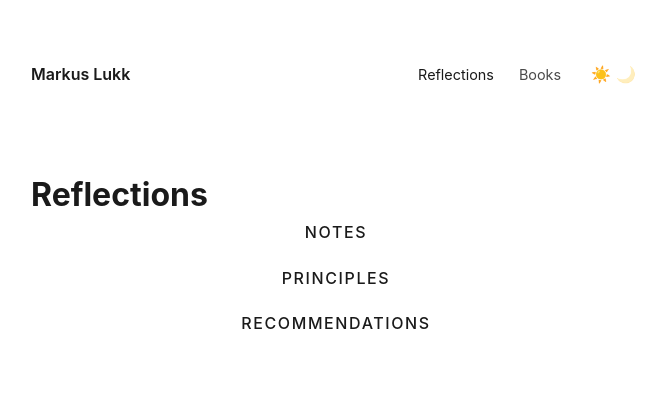
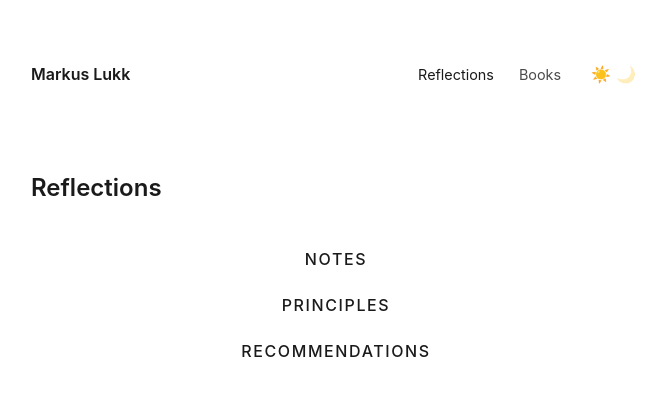
Before and after one commit to markuslukk/markuslukk.github.io, a Jekyll site: the page built from reflections.html, in a window 1280 px wide. Shown: the top 396 px of the page, without its empty margins (304-970 px from the left). Built offline with Jekyll 4.4.1, drawn with Linux system fonts in a browser that asks for light colours.

Commit message:
Update reflections.html

```diff
--- a/reflections.html
+++ b/reflections.html
@@ -15,13 +15,15 @@ title: Reflections - Markus Lukk
     </nav>
   </header>
 
-  <h1 class="page-title">Reflections</h1>
+  <div class="intro">
+    <h1>Reflections</h1>
 
-  <nav class="vertical-nav">
-    <a href="/reflections/notes">Notes</a>
-    <a href="/reflections/principles">Principles</a>
-    <a href="/reflections/recommendations">Recommendations</a>
-  </nav>
+    <nav class="vertical-nav">
+      <a href="/reflections/notes">Notes</a>
+      <a href="/reflections/principles">Principles</a>
+      <a href="/reflections/recommendations">Recommendations</a>
+    </nav>
+  </div>
 </div>
 
 <script src="/theme.js"></script>
```
